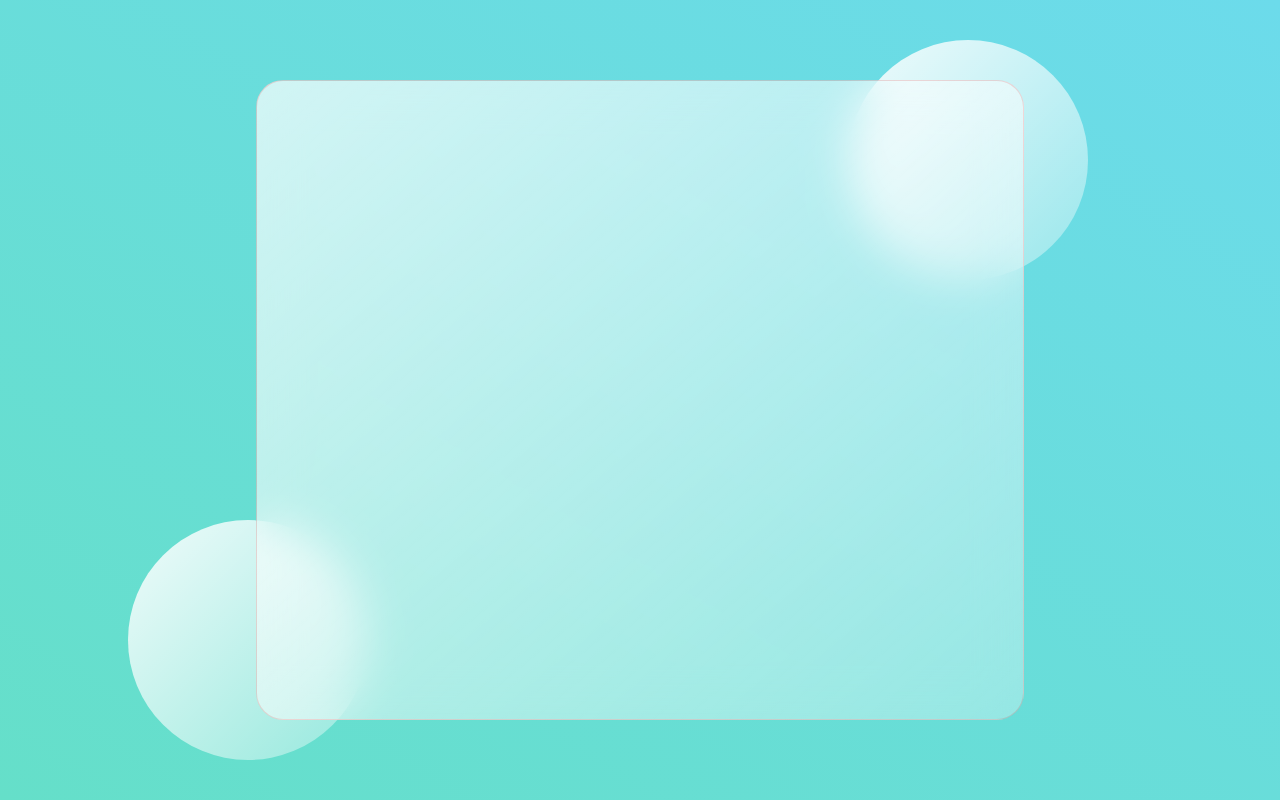
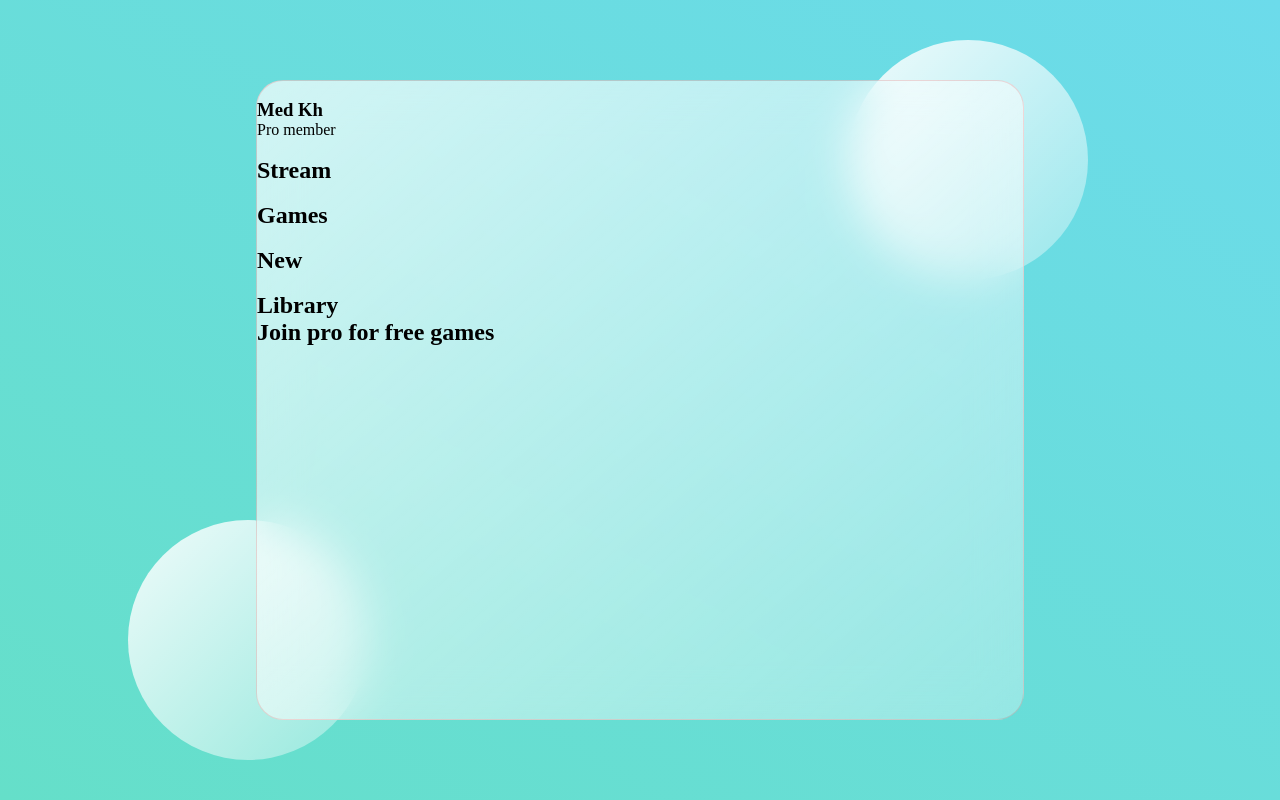
Before and after one commit to medxkh/Glass-WebSite, a plain HTML site: page index.html in a window 1280 px wide. Drawn offline with Linux system fonts and the light colour scheme.

Commit message:
html dashboard

```diff
--- a/index.html
+++ b/index.html
@@ -8,7 +8,37 @@
   </head>
   <body>
     <main>
-      <section class="glass"></section>
+      <section class="glass">
+        <div class="dashboard">
+          <div class="user">
+            <img src="/images/" alt="" />
+            <h3>Med Kh</h3>
+            <p>Pro member</p>
+          </div>
+          <div class="links">
+            <div class="link">
+              <img src="" alt="" />
+              <h2>Stream</h2>
+            </div>
+            <div class="link">
+              <img src="" alt="" />
+              <h2>Games</h2>
+            </div>
+            <div class="link">
+              <img src="" alt="" />
+              <h2>New</h2>
+            </div>
+            <div class="link">
+              <img src="" alt="" />
+              <h2>Library</h2>
+            </div>
+          </div>
+          <div class="pro">
+            <h2>Join pro for free games</h2>
+            <img src="" alt="" />
+          </div>
+        </div>
+      </section>
     </main>
     <div class="circle1"></div>
     <div class="circle2"></div>
```
